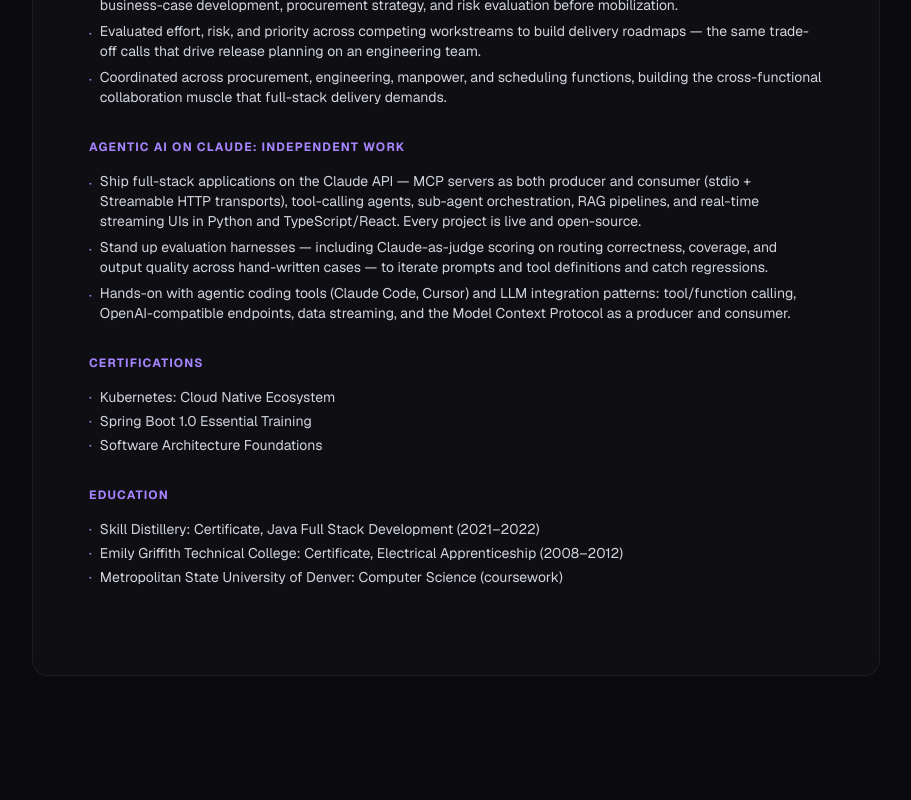
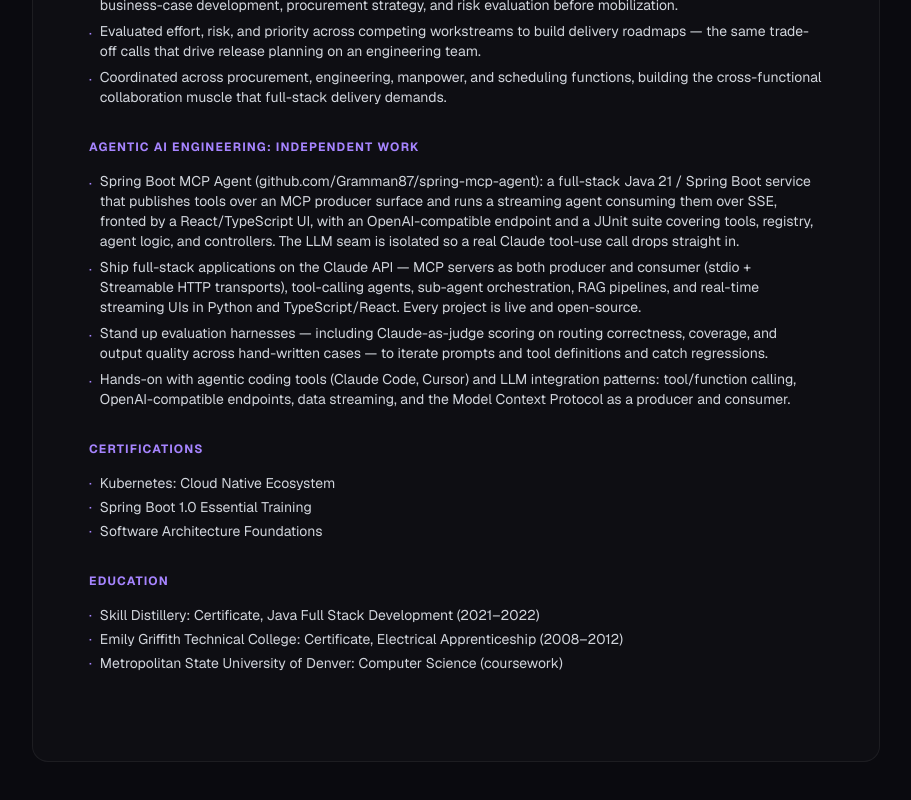
Before and after one commit to Gramman87/portfolio, a Next.js app: page /resume in a window 1280 px wide. Shown: the part 1585-2385 px from the top of the page, without its empty margins (184-1095 px from the left). Before the commit the page ends 2309 px from the top, so only its background shows below. Built offline with nearby package versions, Linux system fonts and the light colour scheme.

Commit message:
Add Spring Boot MCP Agent to resume as lead independent project
Rename section to 'Agentic AI Engineering' (the project runs without Claude
by default) and feature it first with the repo link.

```diff
--- a/app/resume/page.tsx
+++ b/app/resume/page.tsx
@@ -110,9 +110,10 @@
           </Section>
 
           {/* AI Work */}
-          <Section title="Agentic AI on Claude: Independent Work">
+          <Section title="Agentic AI Engineering: Independent Work">
             <ul className="space-y-1.5">
               {[
+                "Spring Boot MCP Agent (github.com/Gramman87/spring-mcp-agent): a full-stack Java 21 / Spring Boot service that publishes tools over an MCP producer surface and runs a streaming agent consuming them over SSE, fronted by a React/TypeScript UI, with an OpenAI-compatible endpoint and a JUnit suite covering tools, registry, agent logic, and controllers. The LLM seam is isolated so a real Claude tool-use call drops straight in.",
                 "Ship full-stack applications on the Claude API — MCP servers as both producer and consumer (stdio + Streamable HTTP transports), tool-calling agents, sub-agent orchestration, RAG pipelines, and real-time streaming UIs in Python and TypeScript/React. Every project is live and open-source.",
                 "Stand up evaluation harnesses — including Claude-as-judge scoring on routing correctness, coverage, and output quality across hand-written cases — to iterate prompts and tool definitions and catch regressions.",
                 "Hands-on with agentic coding tools (Claude Code, Cursor) and LLM integration patterns: tool/function calling, OpenAI-compatible endpoints, data streaming, and the Model Context Protocol as a producer and consumer.",
```
